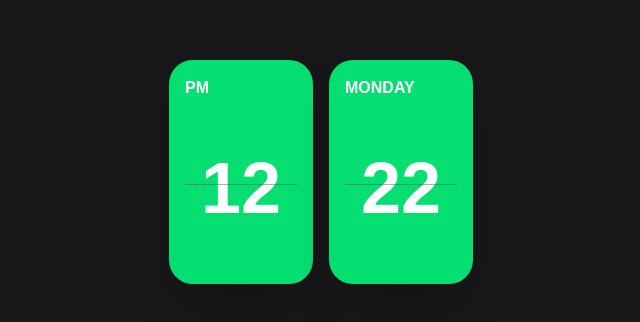
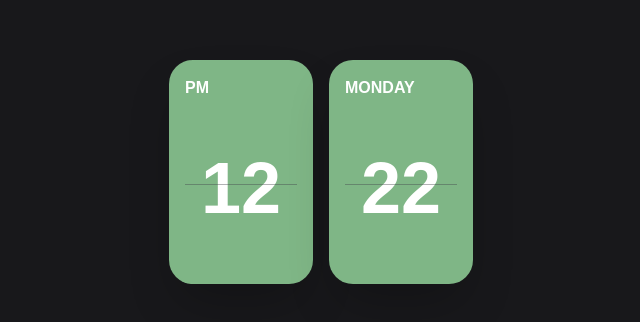
Before and after one commit to minhyeong-jang/playground, a Next.js app: page /notion/time in a window 1280 px wide. Shown: the part 228-550 px from the top of the page, without its empty margins (319-959 px from the left). Built offline with nearby package versions, Linux system fonts and the light colour scheme.

Commit message:
Fix Background Color

```diff
--- a/src/app/notion/time/page.tsx
+++ b/src/app/notion/time/page.tsx
@@ -27,7 +27,7 @@ const FlipCard = ({ value, label }: { value: string; label: string }) => {
   }, [value, topValue]);
 
   return (
-    <div className="bg-green-400 rounded-3xl p-4 w-36 h-56 flex flex-col shadow-2xl relative">
+    <div className="bg-[#7fb686] rounded-3xl p-4 w-36 h-56 flex flex-col shadow-2xl relative">
       <div className="text-white text-md font-bold opacity-100 text-left">
         {label}
       </div>
@@ -39,14 +39,14 @@ const FlipCard = ({ value, label }: { value: string; label: string }) => {
       >
         <div className="relative w-full h-32">
           {/* 상단 고정 패널 (현재 상단 값) */}
-          <div className="absolute inset-x-0 top-0 h-1/2 bg-green-400 overflow-hidden z-10">
+          <div className="absolute inset-x-0 top-0 h-1/2 bg-[#7fb686] overflow-hidden z-10">
             <div className="flex items-start justify-center h-full pt-8">
               <span className="text-white text-7xl font-bold">{topValue}</span>
             </div>
           </div>
 
           {/* 하단 고정 패널 (새로운 값 즉시 표시) */}
-          <div className="absolute inset-x-0 bottom-0 h-1/2 bg-green-400 overflow-hidden z-10">
+          <div className="absolute inset-x-0 bottom-0 h-1/2 bg-[#7fb686] overflow-hidden z-10">
             <div className="flex items-start justify-center h-full pt-2">
               <span
                 className="text-white text-7xl font-bold"
@@ -62,7 +62,7 @@ const FlipCard = ({ value, label }: { value: string; label: string }) => {
             <>
               {/* 상단 패널이 아래로 떨어짐 */}
               <div
-                className="flip-top absolute inset-x-0 top-0 h-1/2 bg-green-400 overflow-hidden z-20"
+                className="flip-top absolute inset-x-0 top-0 h-1/2 bg-[#7fb686] overflow-hidden z-20"
                 style={{
                   animation: "flipTopDown 0.5s ease-in-out forwards",
                   transformOrigin: "bottom",
@@ -79,7 +79,7 @@ const FlipCard = ({ value, label }: { value: string; label: string }) => {
 
               {/* 새로운 하단 패널이 뒤에서 나타남 */}
               <div
-                className="flip-bottom absolute inset-x-0 bottom-0 h-1/2 bg-green-400 overflow-hidden z-15"
+                className="flip-bottom absolute inset-x-0 bottom-0 h-1/2 bg-[#7fb686] overflow-hidden z-15"
                 style={{
                   animation: "flipBottomUp 0.4s ease-in-out forwards",
                   transformOrigin: "top",
```
